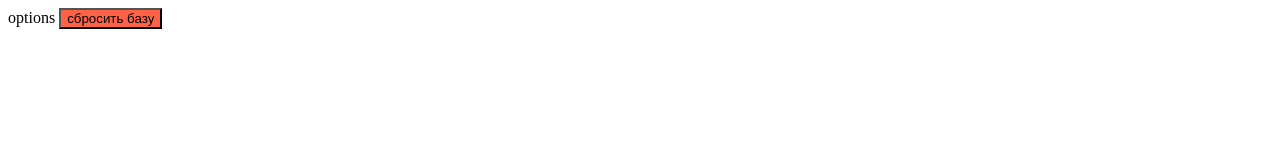
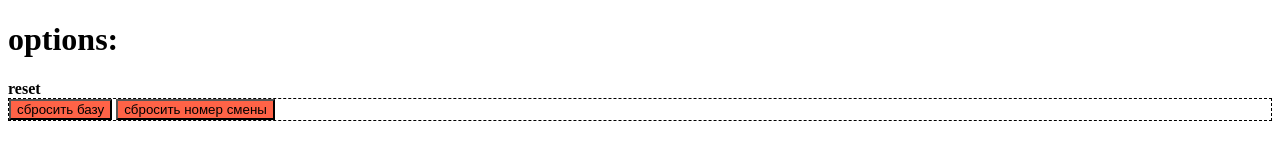
Before and after one commit to sosnovskyas/monkey-counter, a website built with webpack: page src/options.html in a window 1280 px wide. Built offline with nearby package versions, Linux system fonts and the light colour scheme.

Commit message:
added shift methods

```diff
--- a/src/options.html
+++ b/src/options.html
@@ -7,11 +7,23 @@
     .reset-db {
       background-color: tomato;
     }
+
+    .reset-shift {
+      background-color: tomato;
+    }
+
+    .border {
+      border: dashed 1px black;
+    }
   </style>
 </head>
 <body>
-options
-<button class="reset-db">сбросить базу</button>
+<h1>options:</h1>
+<b>reset</b>
+<div class="border">
+  <button class="reset-db">сбросить базу</button>
+  <button class="reset-shift">сбросить номер смены</button>
+</div>
 <script src="options.js"></script>
 </body>
 </html>
--- a/src/options.js
+++ b/src/options.js
@@ -4,3 +4,4 @@ import Db from "./components/db";
 const monkey = new Db();
 
 document.querySelector('.reset-db').addEventListener('click', ()=> confirm('You sure?') ? monkey.reset() : null);
+document.querySelector('.reset-shift').addEventListener('click', ()=> confirm('You sure?') ? localStorage['shift'] = 1 : null);
--- a/src/popup.js
+++ b/src/popup.js
@@ -4,5 +4,6 @@ import PopupLog from "./components/popupLog";
 
 new PopupLog({
   log: document.querySelector('.log'),
-  counter: document.querySelector('.counter')
+  counter: document.querySelector('.counter'),
+  shift: document.querySelector('.shift')
 });
```
Also changed, not shown: src/components/popupLog/index.js (+12 -2 lines), src/popup.html (+3 -0 lines).
